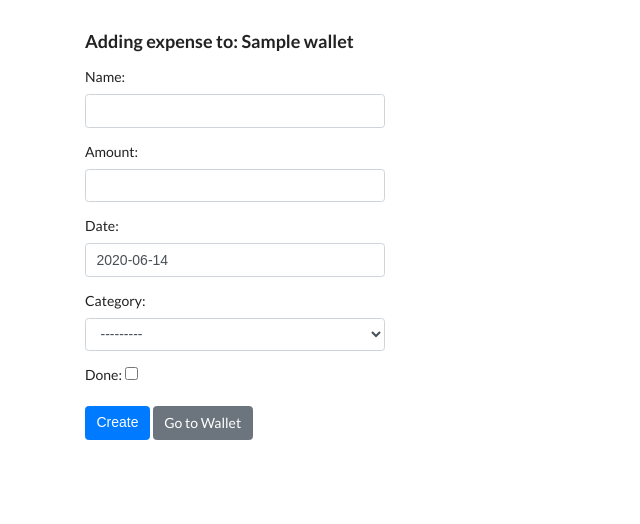
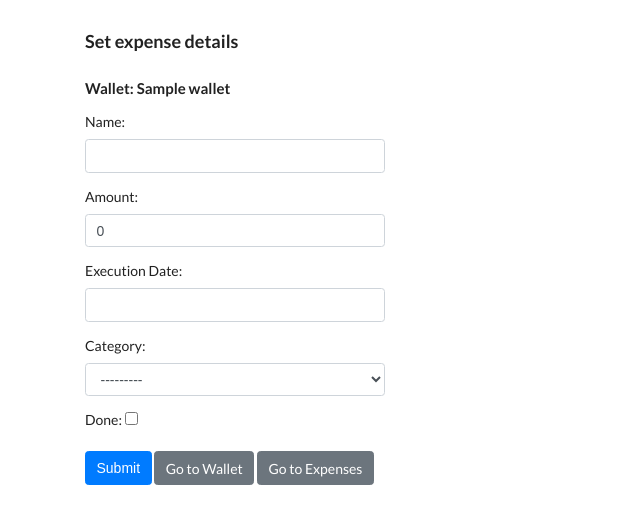
Before and after one commit to mivchal333/Wallet-App, a Django app: page /wallet/1/expense/add in a window 1280 px wide. Shown: the part 48-572 px from the top of the page, without its empty margins (0-640 px from the left). Run offline with Django 3.2, Linux system fonts and the light colour scheme; a user stored in the database is signed in; tables that the repository leaves empty hold one stand-in row (values such as "Sample post"); some libraries are stand-ins or nearby versions.

Commit message:
update for expense

```diff
--- a/wallet/forms.py
+++ b/wallet/forms.py
@@ -1,10 +1,8 @@
-import datetime
-
 from django import forms
 from django.forms import TextInput
 from django.utils.translation import gettext_lazy as _
 
-from wallet.models import Category, Wallet, Income
+from wallet.models import Category, Wallet, Income, Expense
 
 
 class WalletForm(forms.ModelForm):
@@ -39,21 +37,25 @@ class IncomeForm(forms.ModelForm):
         }
 
 
-class AddExpenseForm(forms.Form):
+class ExpenseForm(forms.ModelForm):
     def __init__(self, *args, **kwargs):
         user = kwargs.pop('user')
-        super(AddExpenseForm, self).__init__(*args, **kwargs)
+        super(ExpenseForm, self).__init__(*args, **kwargs)
         self.fields['category'] = forms.ModelChoiceField(queryset=Category.objects.filter(user=user), required=False,
                                                          widget=forms.Select(attrs={'class': "form-control"}))
 
-    name = forms.CharField(label='Name', max_length=100, widget=forms.TextInput(attrs={'class': "form-control"}))
-    amount = forms.DecimalField(label='Amount', min_value=1, required=True,
-                                widget=forms.TextInput(attrs={'class': "form-control"}))
-    executionDate = forms.DateTimeField(initial=datetime.date.today, label='Date',
-                                        widget=forms.TextInput(attrs={'class': "form-control"}))
-    category = forms.ModelChoiceField(required=False, queryset=Category.objects.filter(user__id=1),
-                                      widget=forms.Select(attrs={'class': "form-control"}))
-    done = forms.BooleanField(required=False)
+    class Meta:
+        model = Expense
+        fields = ['name', 'amount', 'executionDate', 'category', 'done']
+        labels = {
+            'executionDate': _("Execution Date")
+        }
+        widgets = {
+            'name': forms.TextInput(attrs={'class': "form-control"}),
+            'amount': forms.TextInput(attrs={'class': "form-control"}),
+            'executionDate': forms.DateTimeInput(attrs={'class': "form-control"}),
+            'category': forms.Select(attrs={'class': "form-control"})
+        }
 
 
 class AddCategoryForm(forms.Form):
--- a/wallet/templates/wallet/expense/expenseDetails.html
+++ b/wallet/templates/wallet/expense/expenseDetails.html
@@ -40,6 +40,8 @@
                 {% endif %}
             </p>
         </div>
+        <a href="/wallet/expense/{{ expense.id }}/update" class="btn btn-warning button-right-flow"
+           role="button" aria-pressed="true">Edit</a>
         <a href="/wallet/expense/{{ expense.id }}/delete" class="btn btn-danger button-right-flow active"
            role="button" aria-pressed="true">Delete</a>
         <a type="button" class="btn btn-primary" href="/wallet/{{ expense.wallet.id }}">Go to Wallet</a>
--- a/wallet/templates/wallet/expense/expenseAdd.html
+++ b/wallet/templates/wallet/expense/expenseForm.html
@@ -1,6 +1,7 @@
 {% extends "wallet/base.html" %}
 {% block content %}
-    <h3>Adding expense to: {{ wallet.name }}</h3>
+    <h3>Set expense details</h3>
+    <h4>Wallet: {{ wallet.name }}</h4>
     <form method="post">
         {% csrf_token %}
         {% for field in form %}
@@ -12,7 +13,8 @@
                 {% endif %}
             </div>
         {% endfor %}
-        <input type="submit" class="btn btn-primary" value="Create">
+        <input type="submit" class="btn btn-primary" value="Submit">
         <a type="button" class="btn btn-secondary" href="/wallet/{{ wallet_id }}">Go to Wallet</a>
+        <a type="button" class="btn btn-secondary" href="/wallet/expense">Go to Expenses</a>
     </form>
 {% endblock content %}
--- a/wallet/urls.py
+++ b/wallet/urls.py
@@ -18,6 +18,7 @@ urlpatterns = [
     path('expense/<int:expense_id>/', views.expenseDetails, name='expenseDetails'),
     path('<int:wallet_id>/expense/add', views.expenseAdd, name='expenseAdd'),
     path('expense/<int:expense_id>/delete', views.deleteExpense, name='expenseDelete'),
+    path('expense/<int:expense_id>/update', views.updateExpense, name='updateExpense'),
     path('category/', views.categoryList, name='categoryList'),
     path('category/add', views.categoryAdd, name='categoryAdd'),
     path('category/<int:category_id>', views.categoryDetails, name='categoryDetails'),
--- a/wallet/views.py
+++ b/wallet/views.py
@@ -2,7 +2,7 @@ from django.http import Http404, HttpResponseForbidden
 from django.http import HttpResponseRedirect
 from django.shortcuts import render, redirect
 
-from .forms import IncomeForm, AddExpenseForm, AddCategoryForm
+from .forms import IncomeForm, ExpenseForm, AddCategoryForm
 from .forms import WalletForm
 from .models import Wallet, Income, Expense, Category
 from .service import getIncomesSumInThisMonth, getExpansesSumInThisMonth, updateWalletAmount, getExpansesSumInLastWeek, \
@@ -252,7 +252,7 @@ def expenseAdd(request, wallet_id):
             raise Http404("Wallet does not exist")
 
         if request.method == 'POST':
-            form = AddExpenseForm(request.POST, user=request.user)
+            form = ExpenseForm(request.POST, user=request.user)
             if form.is_valid():
                 wallet = Wallet.objects.get(pk=wallet_id)
 
@@ -270,9 +270,9 @@ def expenseAdd(request, wallet_id):
 
         # if a GET (or any other method) we'll create a blank form
         else:
-            form = AddExpenseForm(user=request.user)
+            form = ExpenseForm(user=request.user)
 
-        return render(request, 'wallet/expense/expenseAdd.html',
+        return render(request, 'wallet/expense/expenseForm.html',
                       {'form': form, 'wallet_id': wallet_id, 'wallet': wallet})
     else:
         return redirect("/login")
@@ -298,6 +298,33 @@ def deleteExpense(request, expense_id):
         return expenseList(request)
     else:
         raise Http404("Expense does not exist")
+
+
+def updateExpense(request, expense_id):
+    if request.user.is_authenticated:
+        expense = Expense.objects.get(pk=expense_id)
+
+        form = ExpenseForm(request.POST, user=request.user)
+        if request.method == 'POST':
+            if form.is_valid():
+                name = form.cleaned_data['name']
+                amount = form.cleaned_data['amount']
+                execution_date = form.cleaned_data['executionDate']
+                category = form.cleaned_data['category']
+                done = form.cleaned_data['done']
+
+                expense.name = name
+                expense.amount = amount
+                expense.execution_date = execution_date
+                expense.category = category
+                expense.done = done
+                expense.save()
+
+            return redirect('/wallet/expense/' + str(expense_id))
+        else:
+            form = ExpenseForm(instance=expense, user=request.user)
+
+        return render(request, 'wallet/expense/expenseForm.html', {'form': form, 'wallet': expense.wallet})
 
 
 # Category
```
